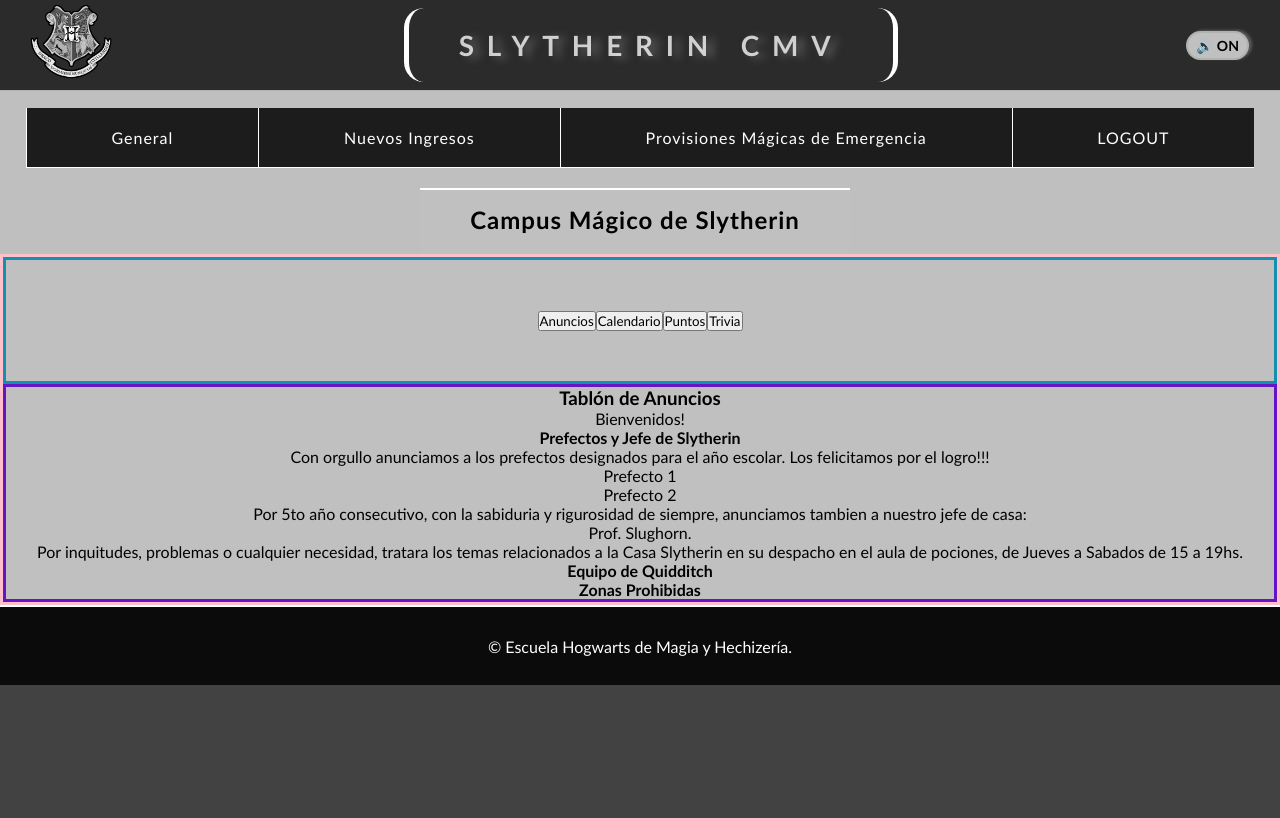
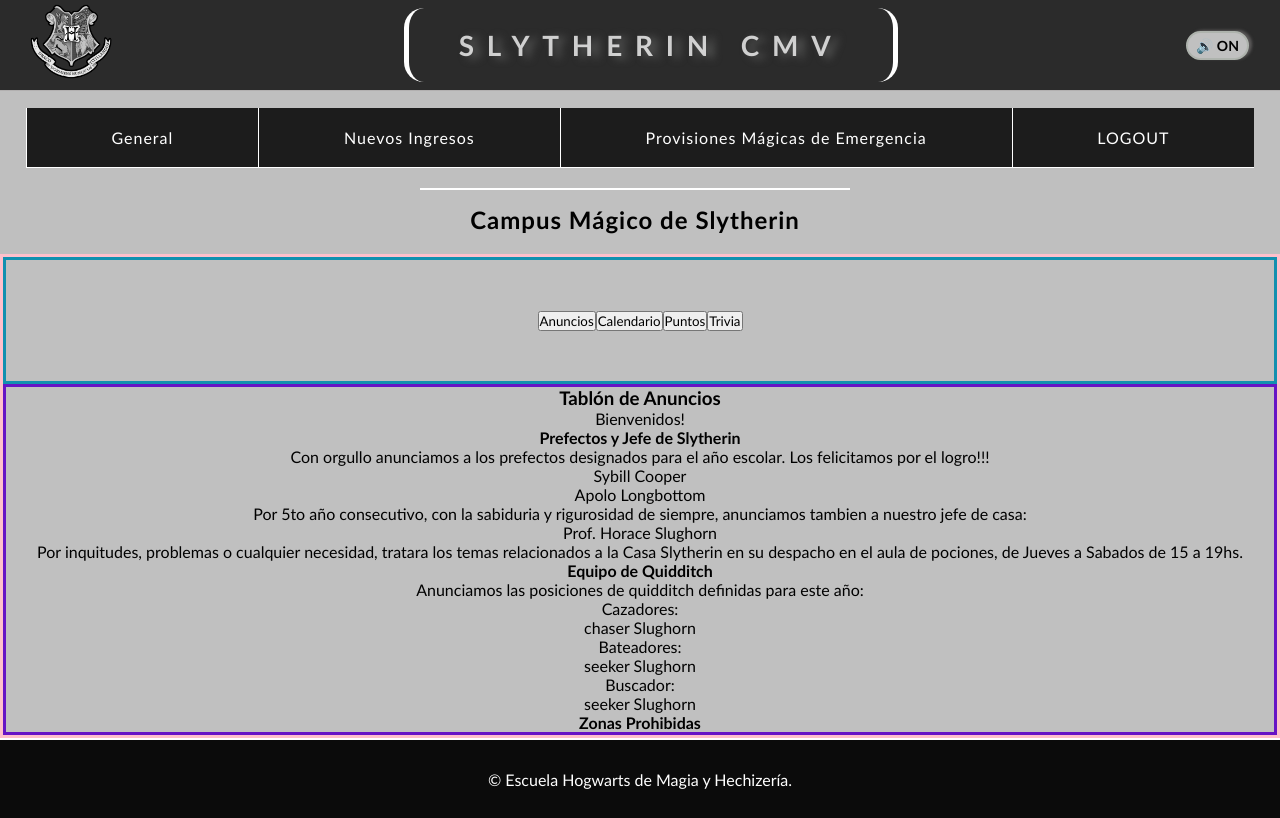
Before and after one commit to LauMFlores/slytherin-cmv, a Next.js app: page /general in a window 1280 px wide. Built offline with nearby package versions, Linux system fonts and the light colour scheme.

Commit message:
general: anuncios

```diff
--- a/app/data_usuarios.json
+++ b/app/data_usuarios.json
@@ -2,11 +2,49 @@
     {
     "username": "123",
     "nombre": "Maria Laura",
-    "apellido":"Morello Flores"
+    "apellido":"Morello Flores",
+    "prefecto":false
     },
     {
     "username": "12345",
     "nombre": "Eva",
-    "apellido":"Ferreira"
-    }
+    "apellido":"Ferreira",
+    "prefecto":false
+    },
+    {
+    "username": "33467",
+    "nombre": "Sybill",
+    "apellido":"Cooper",
+    "prefecto":true
+    },
+    {
+    "username": "32566",
+    "nombre": "Apolo",
+    "apellido":"Longbottom",
+    "prefecto":true
+    },
+    {
+    "username": "10233",
+    "nombre": "Horace",
+    "apellido":"Slughorn",
+    "jefe":true
+    },
+    {
+    "username": "10233",
+    "nombre": "seeker",
+    "apellido":"Slughorn",
+    "quidditch":"buscador"
+    },
+    {
+        "username": "10233",
+        "nombre": "chaser",
+        "apellido":"Slughorn",
+        "quidditch":"cazador"
+        },
+        {
+            "username": "10233",
+            "nombre": "seeker",
+            "apellido":"Slughorn",
+            "quidditch":"bateador"
+            }
 ]
--- a/app/general/componentes/Anuncios.tsx
+++ b/app/general/componentes/Anuncios.tsx
@@ -1,8 +1,13 @@
 // import data from "../data/data_anuncios.json";
 import '../estilos/anuncios.css';
+import data from '../../data_usuarios.json'
 
 export default function Anuncios () {
-
+    const prefectos = data.filter(user => user.prefecto === true);
+    const jefe = data.find(user => user.jefe === true);
+    const cazadores = data.filter(user => user.quidditch === "cazador");
+    const bateadores= data.filter(user => user.quidditch === "bateador")
+    const buscador= data.find(user => user.quidditch === "buscador");
     return (
         <div>
             <h3> Tablón de Anuncios</h3>
@@ -11,14 +16,33 @@
                 <h4>Prefectos y Jefe de Slytherin</h4>
                 <p>Con orgullo anunciamos a los prefectos designados para el año escolar. Los felicitamos por el logro!!!</p>
                 <ul>
-                    <li>Prefecto 1</li>
-                    <li>Prefecto 2</li>
+                    {prefectos.map(user => (
+                        <li key={user.username}>{user.nombre} {user.apellido}</li>
+                    ))}
                 </ul>
                 <p>Por 5to año consecutivo, con la sabiduria y rigurosidad de siempre, anunciamos tambien a nuestro jefe de casa:</p>
-                <p>Prof. Slughorn.</p>
+                {jefe && <p>Prof. {jefe.nombre} {jefe.apellido}</p>}
                 <p>Por inquitudes, problemas o cualquier necesidad, tratara los temas relacionados a la Casa Slytherin en su despacho en el aula de pociones, de Jueves a Sabados de 15 a 19hs.</p>
             </div>
             <h4>Equipo de Quidditch</h4>
+            <p> Anunciamos las posiciones de quidditch definidas para este año:</p>
+            <p> Cazadores:
+            <ul>
+                    {cazadores.map(user => (
+                        <li key={user.username}>{user.nombre} {user.apellido}</li>
+                    ))}
+                </ul>
+            </p>
+            <p> Bateadores:
+            <ul>
+                    {bateadores.map(user => (
+                        <li key={user.username}>{user.nombre} {user.apellido}</li>
+                    ))}
+                </ul>
+            </p><p> Buscador:
+                </p>
+
+            {buscador && <p> {buscador.nombre} {buscador.apellido}</p> }
             <h4>Zonas Prohibidas</h4>
         </div>
     )
```
